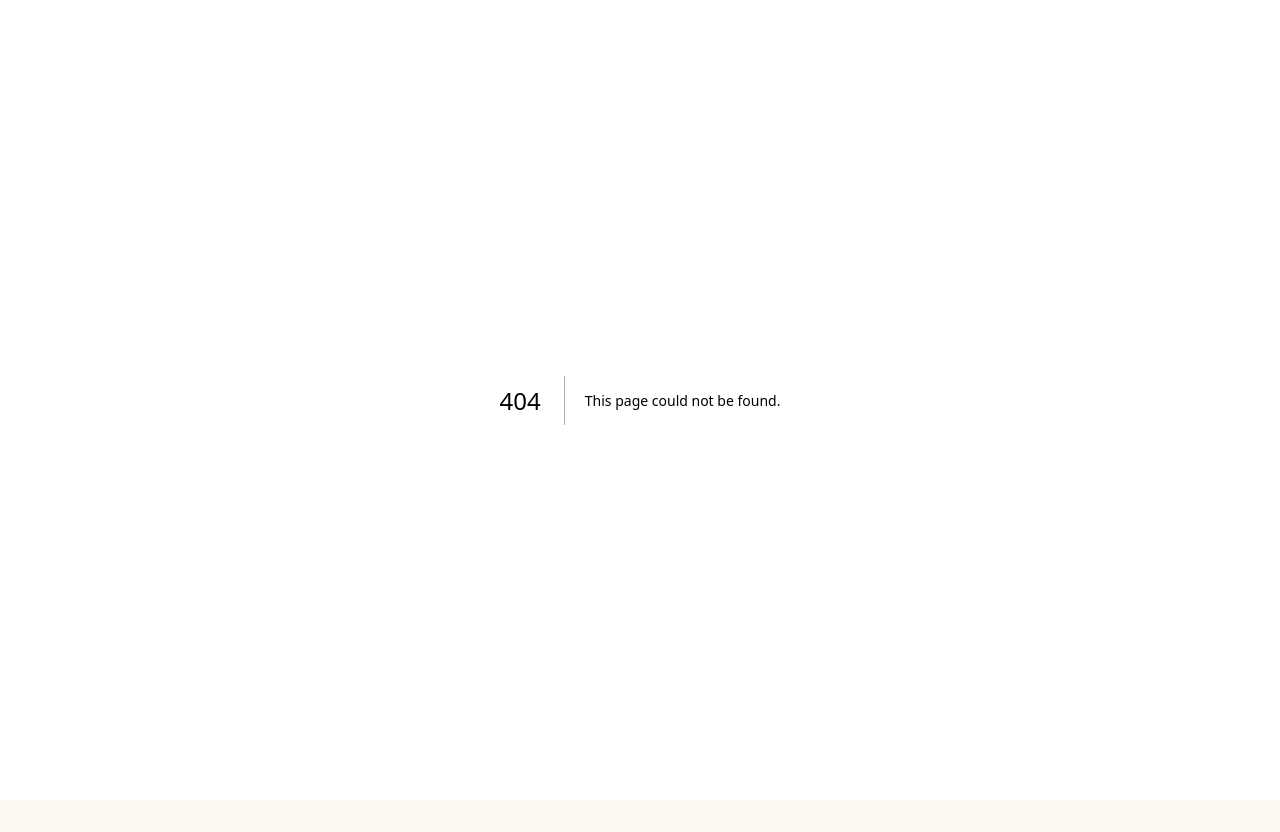
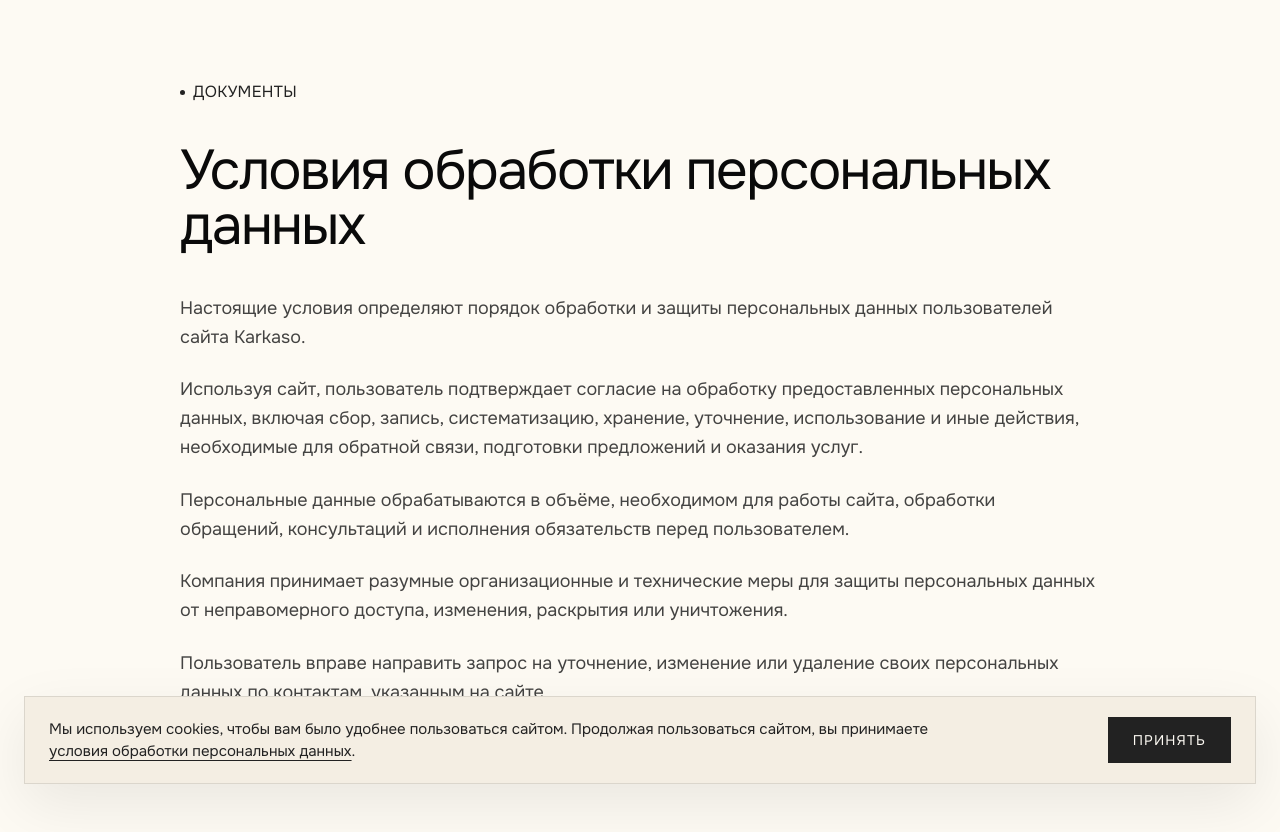
Before and after one commit to Kapustin-Team/sdach.ru, a Next.js app: page /personal-data in a window 1280 px wide. Before the commit this address had no page. Shown: the top 832 px of the page. Before the commit the page ends 800 px from the top, so only its background shows below. Built offline with nearby package versions, Linux system fonts and the light colour scheme.

Commit message:
Add cookie banner and personal data page

```diff
--- a/src/app/layout.tsx
+++ b/src/app/layout.tsx
@@ -3,6 +3,7 @@ import '@fontsource/onest/400.css'
 import '@fontsource/onest/500.css'
 import '@fontsource/onest/600.css'
 import './globals.css'
+import CookieBanner from '@/components/blocks/CookieBanner'
 
 export const metadata = {
   title: {
@@ -49,7 +50,10 @@ export default function RootLayout({ children }: { children: React.ReactNode })
           }}
         />
       </head>
-      <body>{children}</body>
+      <body>
+        {children}
+        <CookieBanner />
+      </body>
     </html>
   )
 }
--- /dev/null
+++ b/src/app/personal-data/page.tsx
@@ -0,0 +1,44 @@
+export const metadata = {
+  title: 'Условия обработки персональных данных',
+  description: 'Условия обработки персональных данных компании Karkaso.',
+}
+
+export default function PersonalDataPage() {
+  return (
+    <main className="min-h-screen bg-bg px-[120px] py-[80px] text-dark-full max-md:px-6 max-md:py-10">
+      <div className="mx-auto max-w-[920px]">
+        <div className="mb-10 flex items-center gap-2">
+          <span className="block h-[5px] w-[5px] shrink-0 rounded-full bg-dark" />
+          <span className="font-sans text-base uppercase tracking-[0.02em] text-dark max-md:text-[12px]">
+            Документы
+          </span>
+        </div>
+
+        <h1 className="font-sans text-[56px] leading-[0.98] tracking-[-0.03em] text-dark-full max-md:text-[34px]">
+          Условия обработки персональных данных
+        </h1>
+
+        <div className="mt-10 space-y-6 font-sans text-[18px] leading-[1.6] text-dark/85 max-md:mt-6 max-md:text-[16px]">
+          <p>
+            Настоящие условия определяют порядок обработки и защиты персональных данных пользователей сайта Karkaso.
+          </p>
+          <p>
+            Используя сайт, пользователь подтверждает согласие на обработку предоставленных персональных данных, включая сбор, запись, систематизацию, хранение, уточнение, использование и иные действия, необходимые для обратной связи, подготовки предложений и оказания услуг.
+          </p>
+          <p>
+            Персональные данные обрабатываются в объёме, необходимом для работы сайта, обработки обращений, консультаций и исполнения обязательств перед пользователем.
+          </p>
+          <p>
+            Компания принимает разумные организационные и технические меры для защиты персональных данных от неправомерного доступа, изменения, раскрытия или уничтожения.
+          </p>
+          <p>
+            Пользователь вправе направить запрос на уточнение, изменение или удаление своих персональных данных по контактам, указанным на сайте.
+          </p>
+          <p>
+            Продолжение использования сайта означает согласие пользователя с настоящими условиями обработки персональных данных.
+          </p>
+        </div>
+      </div>
+    </main>
+  )
+}
--- /dev/null
+++ b/src/components/blocks/CookieBanner.tsx
@@ -0,0 +1,43 @@
+'use client'
+
+import { useEffect, useState } from 'react'
+
+const STORAGE_KEY = 'karkaso-cookie-consent'
+
+export default function CookieBanner() {
+  const [visible, setVisible] = useState(false)
+
+  useEffect(() => {
+    const accepted = window.localStorage.getItem(STORAGE_KEY)
+    if (!accepted) setVisible(true)
+  }, [])
+
+  const accept = () => {
+    window.localStorage.setItem(STORAGE_KEY, 'accepted')
+    setVisible(false)
+  }
+
+  if (!visible) return null
+
+  return (
+    <div className="fixed inset-x-0 bottom-4 z-50 px-6 max-md:bottom-3 max-md:px-4">
+      <div className="mx-auto flex max-w-[1240px] items-center justify-between gap-6 border border-black/10 bg-[#F4EEE3] px-6 py-5 shadow-[0_20px_60px_rgba(0,0,0,0.08)] backdrop-blur max-md:flex-col max-md:items-start max-md:gap-4 max-md:px-5">
+        <p className="max-w-[880px] font-sans text-[15px] leading-[1.5] text-dark max-md:text-[14px]">
+          Мы используем cookies, чтобы вам было удобнее пользоваться сайтом. Продолжая пользоваться сайтом, вы принимаете{' '}
+          <a href="/personal-data" className="underline underline-offset-4 hover:opacity-70 transition-opacity">
+            условия обработки персональных данных
+          </a>
+          .
+        </p>
+
+        <button
+          type="button"
+          onClick={accept}
+          className="shrink-0 border border-dark bg-dark px-6 py-3 font-sans text-sm uppercase tracking-[0.08em] text-[#FDFAF3] transition hover:bg-transparent hover:text-dark"
+        >
+          Принять
+        </button>
+      </div>
+    </div>
+  )
+}
```
